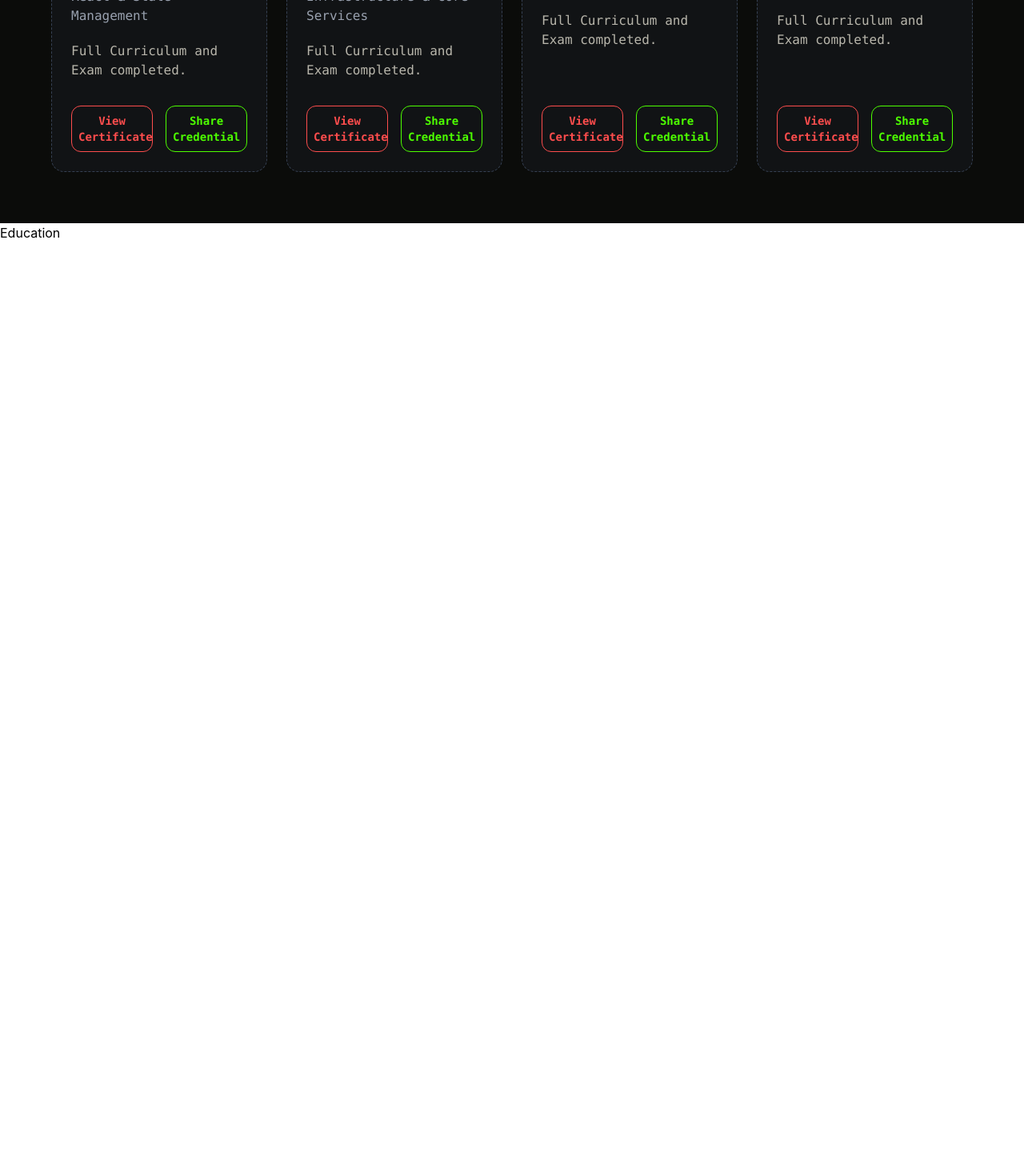
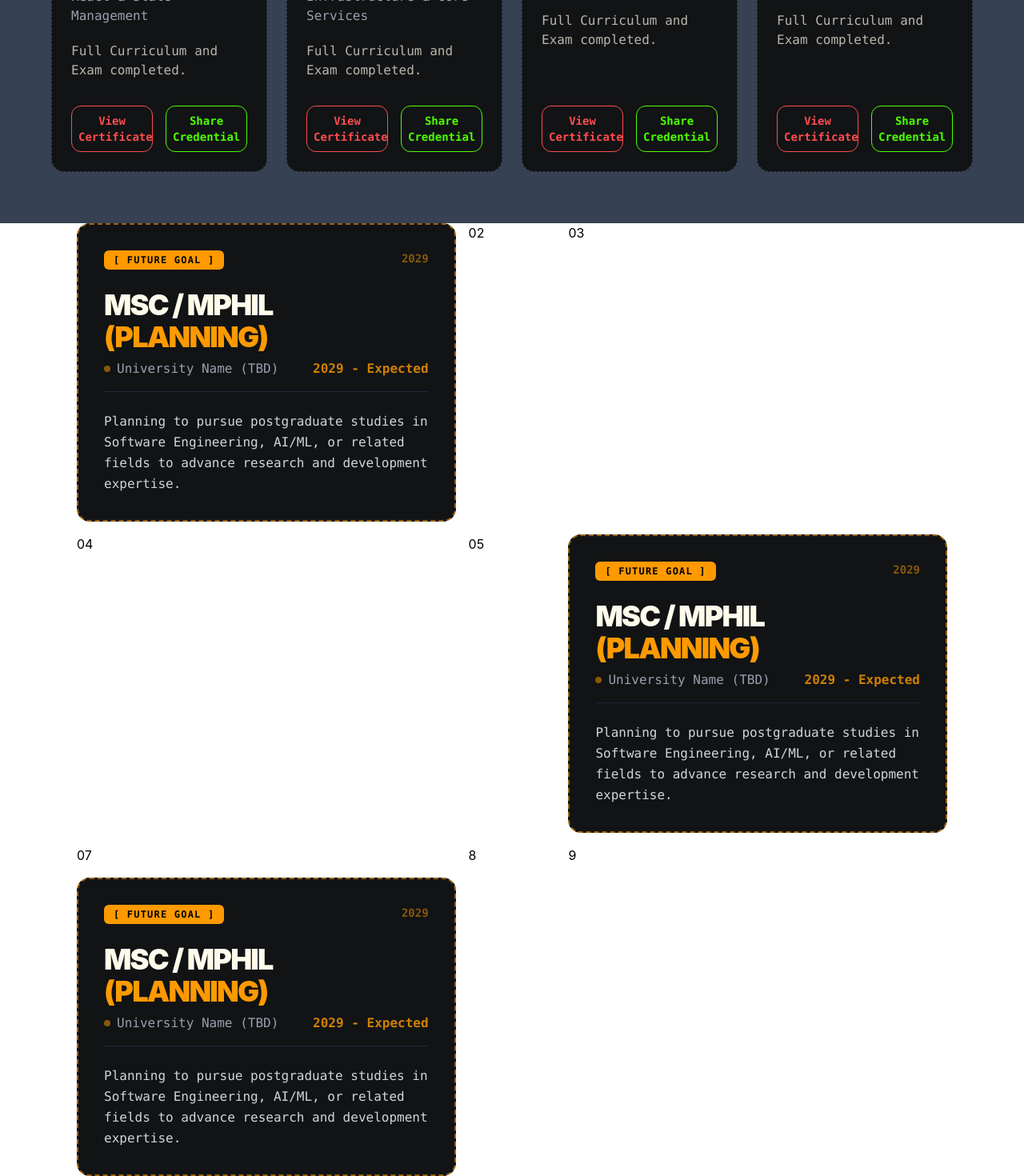
Before and after one commit to sashikmindaka1/profectional_portfolio1, a React (Vite) app in the folder my_profectional_portfolio/: page / in a window 1280 px wide. Shown: the part 4993-6463 px from the top of the page at 80% size. Before the commit the page ends 5296 px from the top, so only its background shows below. Built offline with nearby package versions, Linux system fonts and the light colour scheme.

Commit message:
display education system

```diff
--- a/my_profectional_portfolio/src/components/Certification.jsx
+++ b/my_profectional_portfolio/src/components/Certification.jsx
@@ -120,13 +120,13 @@ export default function Certification() {
   ];
 
   return (
-    <section className="bg-[#0B0C0A] py-16 px-4 sm:px-8 md:px-12 xl:px-16 min-h-screen">
+    <section className="bg-gray-700 py-16 px-4 sm:px-8 md:px-12 xl:px-16 min-h-screen">
       {/* Header Section */}
       <div className="flex flex-wrap items-baseline gap-4 mb-12">
         <span className="font-sans font-black tracking-tighter text-5xl sm:text-6xl md:text-7xl lg:text-8xl text-black bg-[#d4ff33] px-3">
           FEATURED.
         </span>
-        <span className="font-sans font-black tracking-tighter text-3xl sm:text-5xl md:text-6xl lg:text-7xl text-amber-50">
+        <span className="font-sans font-black tracking-tighter text-3xl sm:text-5xl md:text-6xl lg:text-7xl text-black">
           (CERTIFICATIONS SHOWCASE)
         </span>
       </div>
--- a/my_profectional_portfolio/src/components/Education.jsx
+++ b/my_profectional_portfolio/src/components/Education.jsx
@@ -2,6 +2,140 @@ import React from 'react'
 
 export default function Education() {
   return (
-    <div>Education</div>
+
+    <div className='grid grid-cols-[1fr_10%_1fr] gap-4 w-[90%] md:w-[85%] mx-auto'>
+
+
+      <div className="bg-[#111315] border-2 border-dashed border-amber-500/60 rounded-2xl p-6 sm:p-8 transition-all duration-300 hover:border-amber-400 hover:bg-[#16191e] hover:-translate-y-1 hover:shadow-[0_0_20px_rgba(245,158,11,0.15)] relative flex flex-col h-full">
+
+  {/* Top Badge & Year */}
+  <div className="flex justify-between items-start mb-6">
+    <span className="bg-amber-500 text-black font-mono font-bold text-xs px-3 py-1 rounded-md uppercase tracking-widest">
+      [ FUTURE GOAL ]
+    </span>
+    <span className="text-amber-500/50 font-mono text-sm font-bold">
+      2029
+    </span>
+  </div>
+
+  {/* Main Title */}
+  <h3 className="font-sans font-black tracking-tighter text-3xl sm:text-4xl text-amber-50 mb-2 uppercase">
+    MSc / MPhil <span className="text-amber-500">(Planning)</span>
+  </h3>
+
+  {/* Sub Details: University & Timeline */}
+  <div className="flex flex-wrap items-center justify-between gap-y-2 font-mono text-sm sm:text-base text-gray-400 mb-6 border-b border-gray-800 pb-4">
+    <p className="flex items-center gap-2">
+      <span className="w-2 h-2 rounded-full bg-amber-500 animate-pulse"></span>
+      University Name (TBD)
+    </p>
+    <p className="text-amber-500/80 font-bold">
+      2029 - Expected
+    </p>
+  </div>
+
+  {/* Description */}
+  <p className="font-mono text-sm sm:text-base text-gray-300 leading-relaxed">
+    Planning to pursue postgraduate studies in Software Engineering, AI/ML, or related fields to advance research and development expertise.
+  </p>
+
+</div>
+
+
+
+
+
+
+
+
+
+      <div>02</div>
+      <div>03</div>
+      <div>04</div>
+      <div>05</div>
+      <div className="bg-[#111315] border-2 border-dashed border-amber-500/60 rounded-2xl p-6 sm:p-8 transition-all duration-300 hover:border-amber-400 hover:bg-[#16191e] hover:-translate-y-1 hover:shadow-[0_0_20px_rgba(245,158,11,0.15)] relative flex flex-col h-full">
+
+  {/* Top Badge & Year */}
+  <div className="flex justify-between items-start mb-6">
+    <span className="bg-amber-500 text-black font-mono font-bold text-xs px-3 py-1 rounded-md uppercase tracking-widest">
+      [ FUTURE GOAL ]
+    </span>
+    <span className="text-amber-500/50 font-mono text-sm font-bold">
+      2029
+    </span>
+  </div>
+
+  {/* Main Title */}
+  <h3 className="font-sans font-black tracking-tighter text-3xl sm:text-4xl text-amber-50 mb-2 uppercase">
+    MSc / MPhil <span className="text-amber-500">(Planning)</span>
+  </h3>
+
+  {/* Sub Details: University & Timeline */}
+  <div className="flex flex-wrap items-center justify-between gap-y-2 font-mono text-sm sm:text-base text-gray-400 mb-6 border-b border-gray-800 pb-4">
+    <p className="flex items-center gap-2">
+      <span className="w-2 h-2 rounded-full bg-amber-500 animate-pulse"></span>
+      University Name (TBD)
+    </p>
+    <p className="text-amber-500/80 font-bold">
+      2029 - Expected
+    </p>
+  </div>
+
+  {/* Description */}
+  <p className="font-mono text-sm sm:text-base text-gray-300 leading-relaxed">
+    Planning to pursue postgraduate studies in Software Engineering, AI/ML, or related fields to advance research and development expertise.
+  </p>
+
+</div>
+      <div>07</div>
+      <div>8</div>
+      <div>9</div>
+      <div className="bg-[#111315] border-2 border-dashed border-amber-500/60 rounded-2xl p-6 sm:p-8 transition-all duration-300 hover:border-amber-400 hover:bg-[#16191e] hover:-translate-y-1 hover:shadow-[0_0_20px_rgba(245,158,11,0.15)] relative flex flex-col h-full">
+
+  {/* Top Badge & Year */}
+  <div className="flex justify-between items-start mb-6">
+    <span className="bg-amber-500 text-black font-mono font-bold text-xs px-3 py-1 rounded-md uppercase tracking-widest">
+      [ FUTURE GOAL ]
+    </span>
+    <span className="text-amber-500/50 font-mono text-sm font-bold">
+      2029
+    </span>
+  </div>
+
+  {/* Main Title */}
+  <h3 className="font-sans font-black tracking-tighter text-3xl sm:text-4xl text-amber-50 mb-2 uppercase">
+    MSc / MPhil <span className="text-amber-500">(Planning)</span>
+  </h3>
+
+  {/* Sub Details: University & Timeline */}
+  <div className="flex flex-wrap items-center justify-between gap-y-2 font-mono text-sm sm:text-base text-gray-400 mb-6 border-b border-gray-800 pb-4">
+    <p className="flex items-center gap-2">
+      <span className="w-2 h-2 rounded-full bg-amber-500 animate-pulse"></span>
+      University Name (TBD)
+    </p>
+    <p className="text-amber-500/80 font-bold">
+      2029 - Expected
+    </p>
+  </div>
+
+  {/* Description */}
+  <p className="font-mono text-sm sm:text-base text-gray-300 leading-relaxed">
+    Planning to pursue postgraduate studies in Software Engineering, AI/ML, or related fields to advance research and development expertise.
+  </p>
+
+</div>
+
+
+
+
+
+
+
+
+
+
+
+
+    </div>
   )
 }
```
